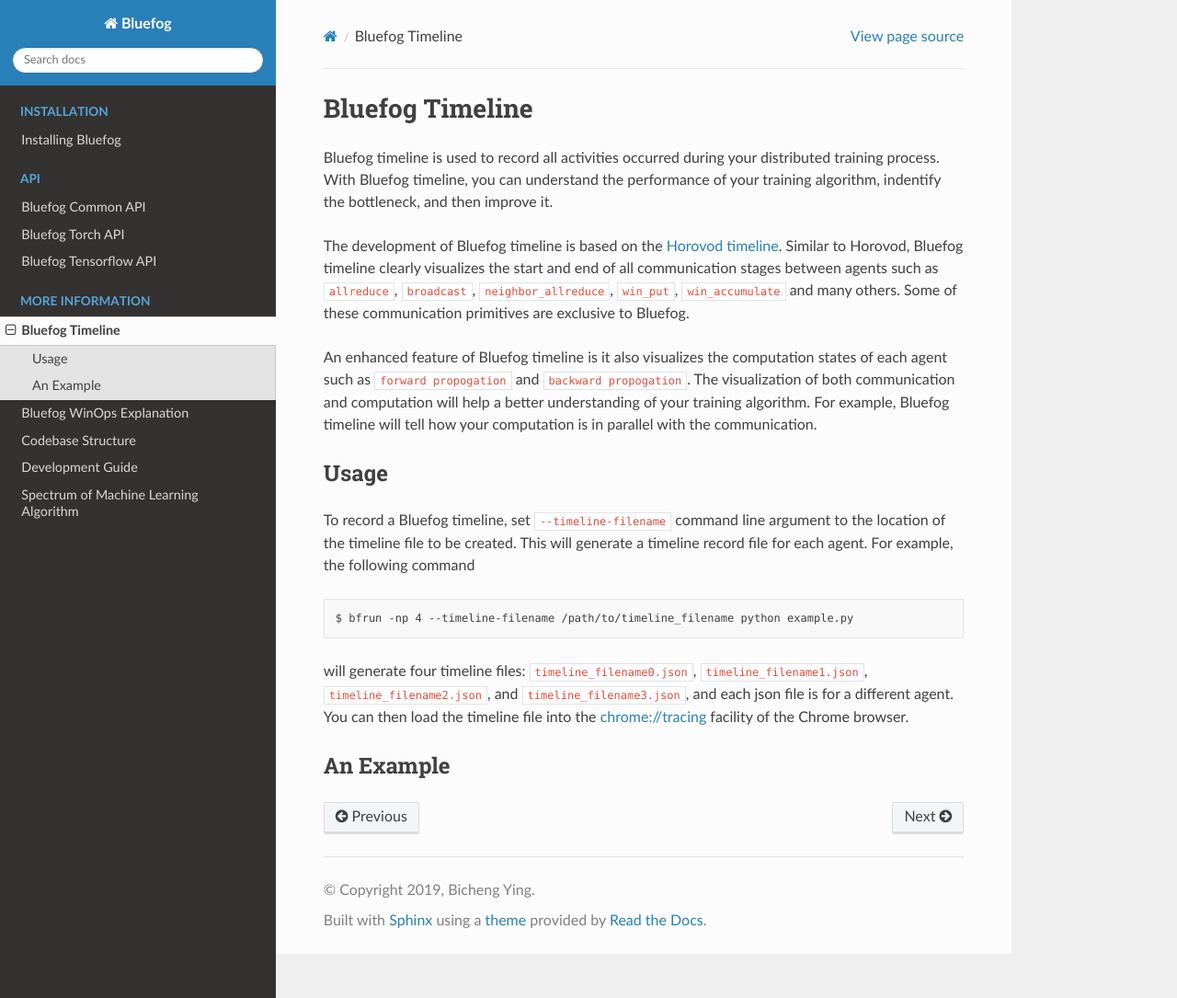
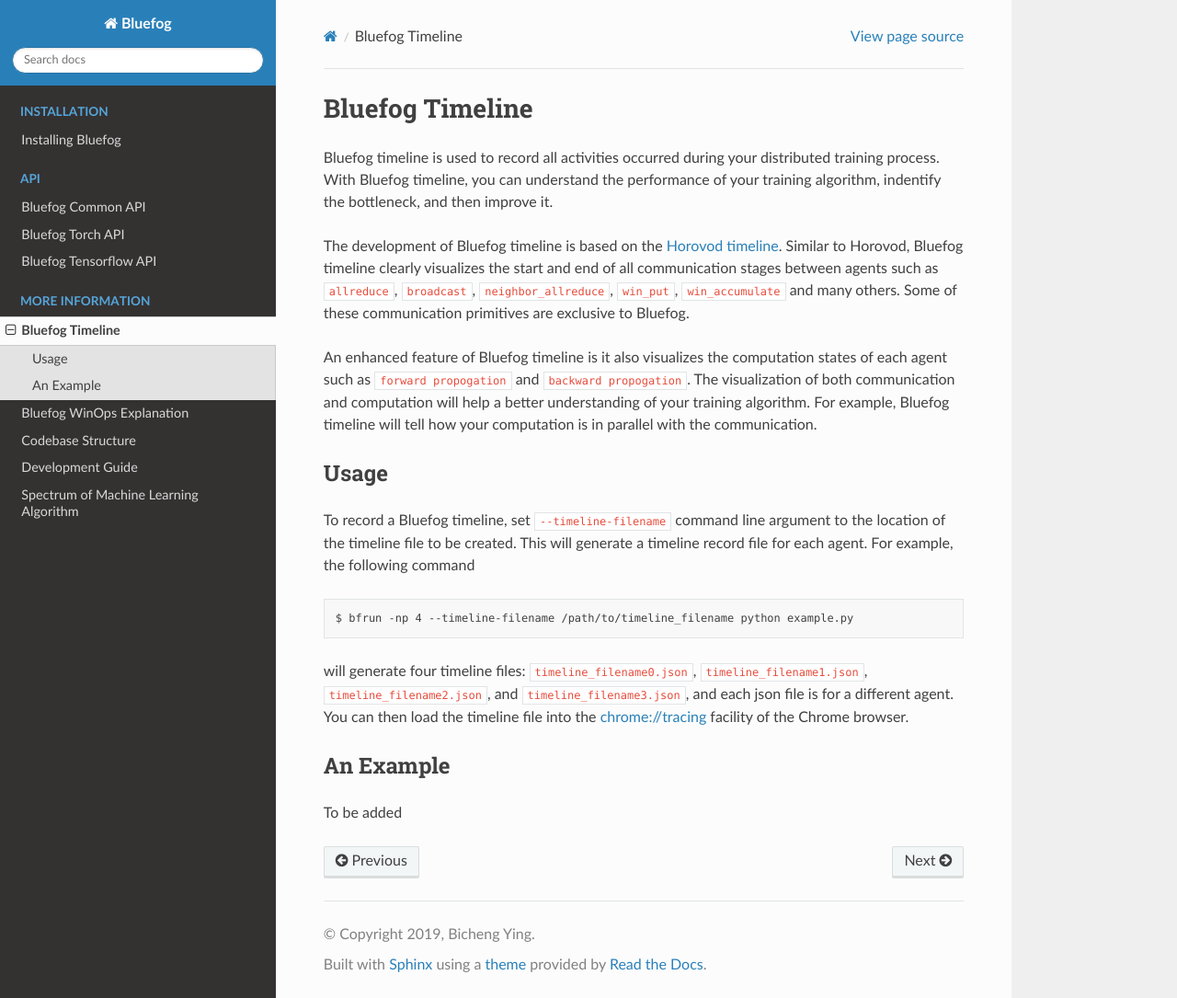
Before and after one commit to Bluefog-Lib/bluefog, a Sphinx documentation site: the page built from docs/timeline.rst, in a window 1280 px wide and 1085 px high. Shown: the whole window at 92% size. Built offline with Sphinx 7.4.7 and the Read the Docs theme 2.0.0, drawn with Linux system fonts in a browser that asks for light colours.

Commit message:
Update timeline.rst
add more info

```diff
--- a/docs/timeline.rst
+++ b/docs/timeline.rst
@@ -34,6 +34,7 @@
 
 An Example
 --------------------------
+To be added
 
 .. _Horovod timeline:  https://github.com/horovod/horovod/blob/master/docs/timeline.rst
 .. _chrome://tracing:  chrome://tracing/
```
